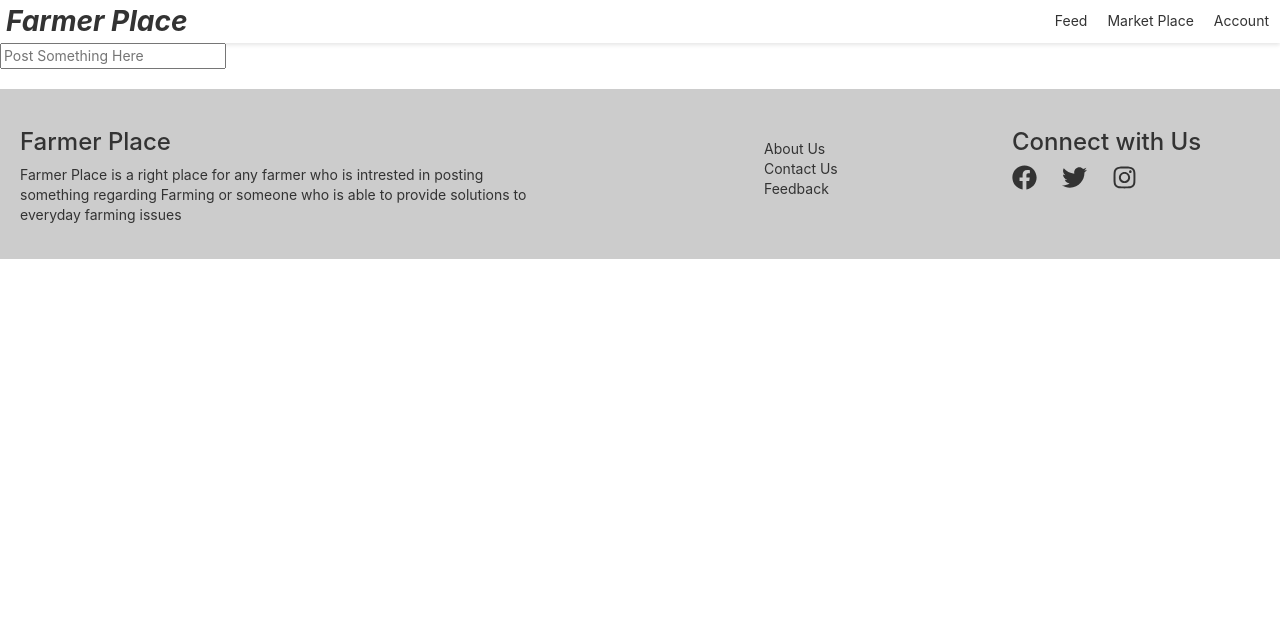
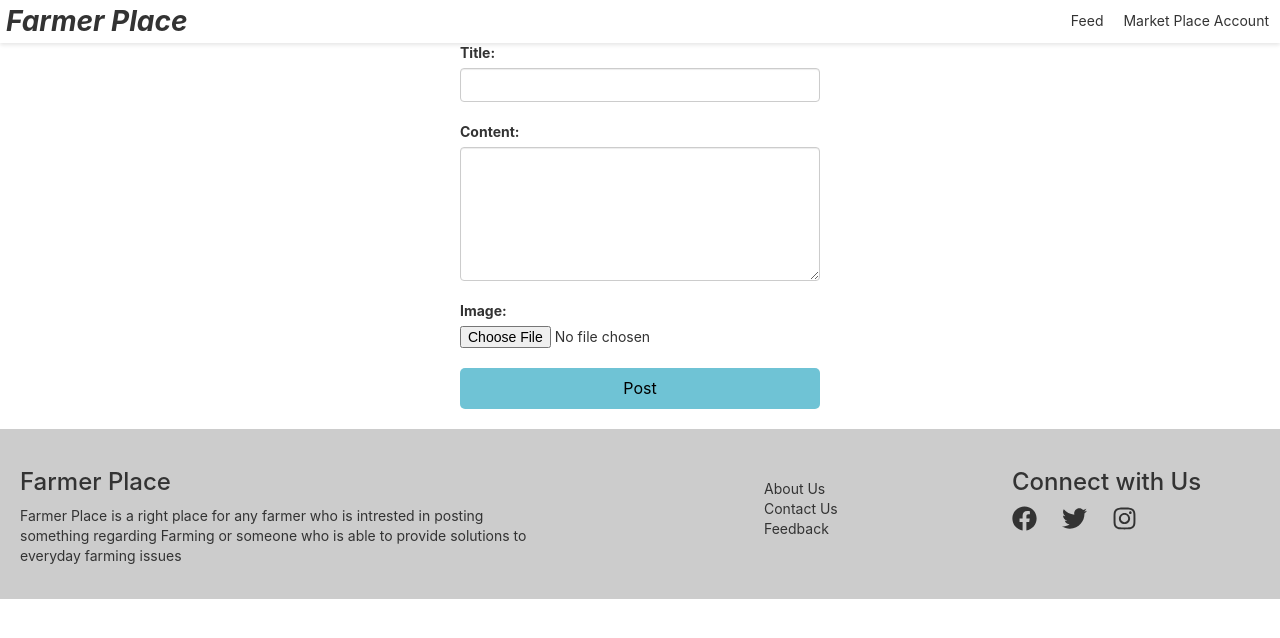
Before and after one commit to RamKashyap2050/Farmer_Place, a React (Create React App) app in the folder frontend/: page /feedpage in a window 1280 px wide. Shown: the top 638 px of the page. Built offline with nearby package versions, Linux system fonts and the light colour scheme.

Commit message:
Started working on Feed

```diff
--- /dev/null
+++ b/frontend/src/components/ContactUs.jsx
@@ -0,0 +1,23 @@
+import React from 'react';
+import { FaEnvelope } from 'react-icons/fa';
+import "../styles/contactus.css";
+
+const ContactUs = () => {
+  return (
+    <>
+
+
+
+    <div className="contactcard">
+      <h4 className="card-title">Having trouble logging in?</h4>
+      <p className="card-text">
+    <a href="mailto:support@example.com"><FaEnvelope className="email-icon" /> &nbsp; thefarmerplace62@gmail.com</a>
+      </p>
+    </div>
+
+
+    </>
+  )
+}
+
+export default ContactUs
--- a/frontend/src/components/HeaderforUser.jsx
+++ b/frontend/src/components/HeaderforUser.jsx
@@ -1,6 +1,6 @@
 import React from 'react';
 import '../styles/Header.css';
-
+import { Link } from 'react-router-dom';
 const HeaderforUser = () => {
   return (
     <header>
@@ -9,9 +9,9 @@ const HeaderforUser = () => {
       </div>
       <nav>
         <ul>
-          <li><a href="#">Feed</a></li>
-          <li><a href="#">Market Place</a></li>
-          <li className="account"><a href="#">Account <i className="fas fa-user"></i></a></li>
+          <Link to='/Feedpage'><li><a href="#">Feed</a></li></Link>
+          <li><a href="#">Market Place</a></li>&nbsp;
+          <Link to='/dashboard'><li className="account"><a href="#">Account <i className="fas fa-user"></i></a></li></Link>
         </ul>
       </nav>
     </header>
--- a/frontend/src/pages/Feedpage.jsx
+++ b/frontend/src/pages/Feedpage.jsx
@@ -6,7 +6,21 @@ const Feedpage = () => {
   return (
     <>
       <HeaderforUser />
-      <input type="text" placeholder='Post Something Here' />
+      <form action="#" method="POST" enctype="multipart/form-data" className='form'>
+  <div class="form-group">
+    <label for="title" class="text-white">Title:</label>
+    <input type="text" id="title" name="title" class="form-control form-control-lg" required />
+  </div>
+  <div class="form-group">
+    <label for="content" class="text-white">Content:</label>
+    <textarea id="content" name="content" class="form-control form-control-lg" rows="6" required></textarea>
+  </div>
+  <div class="form-group">
+    <label for="image" class="text-white">Image:</label>
+    <input type="file" id="image" name="image" class="form-control-file" />
+  </div>
+  <button type="submit" class="btn btn-primary btn-lg btn-block">Post</button>
+</form>
       <Footer />
     </>
   )
--- a/frontend/src/pages/LoginforUser.jsx
+++ b/frontend/src/pages/LoginforUser.jsx
@@ -5,6 +5,7 @@ import { Link, useNavigate } from 'react-router-dom'
 import { ToastContainer, toast } from 'react-toastify'
 import { login, reset } from '../features/auth/authSlice'
 import '../styles/LoginforUser.css'
+import ContactUs from '../components/ContactUs'
 function LoginforUser() {
   const [formData, setFormData] = useState({
     email: '',
@@ -99,6 +100,8 @@ function LoginforUser() {
         </form>
       </section>
     <ToastContainer />
+    <ContactUs />
+
     </>
   )
 }
--- a/frontend/src/pages/SignupforUser.jsx
+++ b/frontend/src/pages/SignupforUser.jsx
@@ -4,6 +4,7 @@ import { useNavigate } from 'react-router-dom'
 import { toast } from 'react-toastify'
 import { register, reset } from '../features/auth/authSlice'
 import Header from '../components/HeaderforUser'
+import ContactUs from '../components/ContactUs'
 function SignupforUser() {
   const [formData, setFormData] = useState({
     user_name: '',
@@ -152,6 +153,7 @@ function SignupforUser() {
         </form>
       </section>
     </div>
+    <ContactUs />
     </>
   )
 }
--- a/frontend/src/styles/ProfilePageUser.css
+++ b/frontend/src/styles/ProfilePageUser.css
@@ -1,6 +1,6 @@
 .profilephoto{
-    width: 300px;
-    height: 300px;
+    width: 200px;
+    height: 200px;
     margin: auto;
     text-align: center;
     border-radius: 50%;
--- /dev/null
+++ b/frontend/src/styles/contactus.css
@@ -0,0 +1,9 @@
+.contactcard{
+    position: absolute;
+    bottom: 3rem;
+    right: 2rem;
+    text-align: center;
+    border: black 2px solid;
+    border-radius: 20px;
+    padding: 20px;
+}
```
Also changed, not shown: frontend/src/components/AllUserPostFeedforUser.jsx (added, +11 -0 lines), 1 other file (tests, documents, lock files or other folders).
